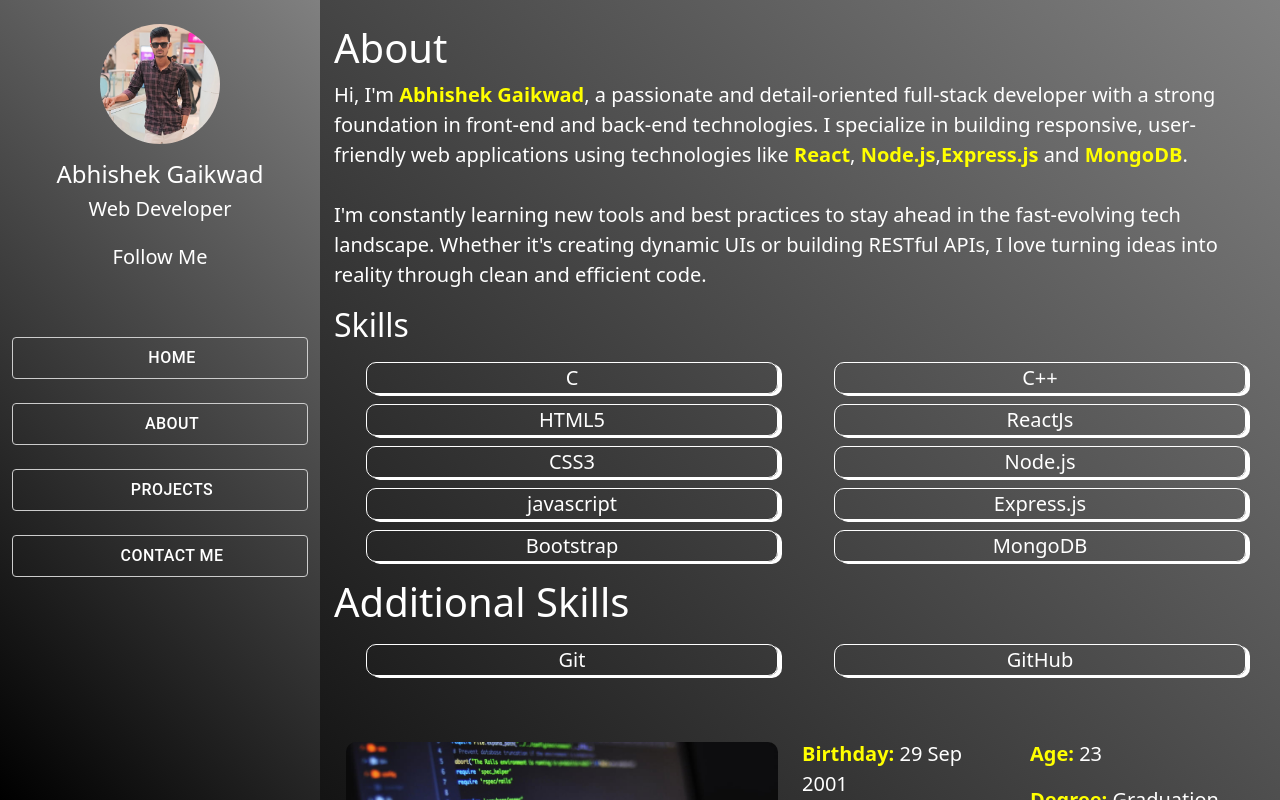
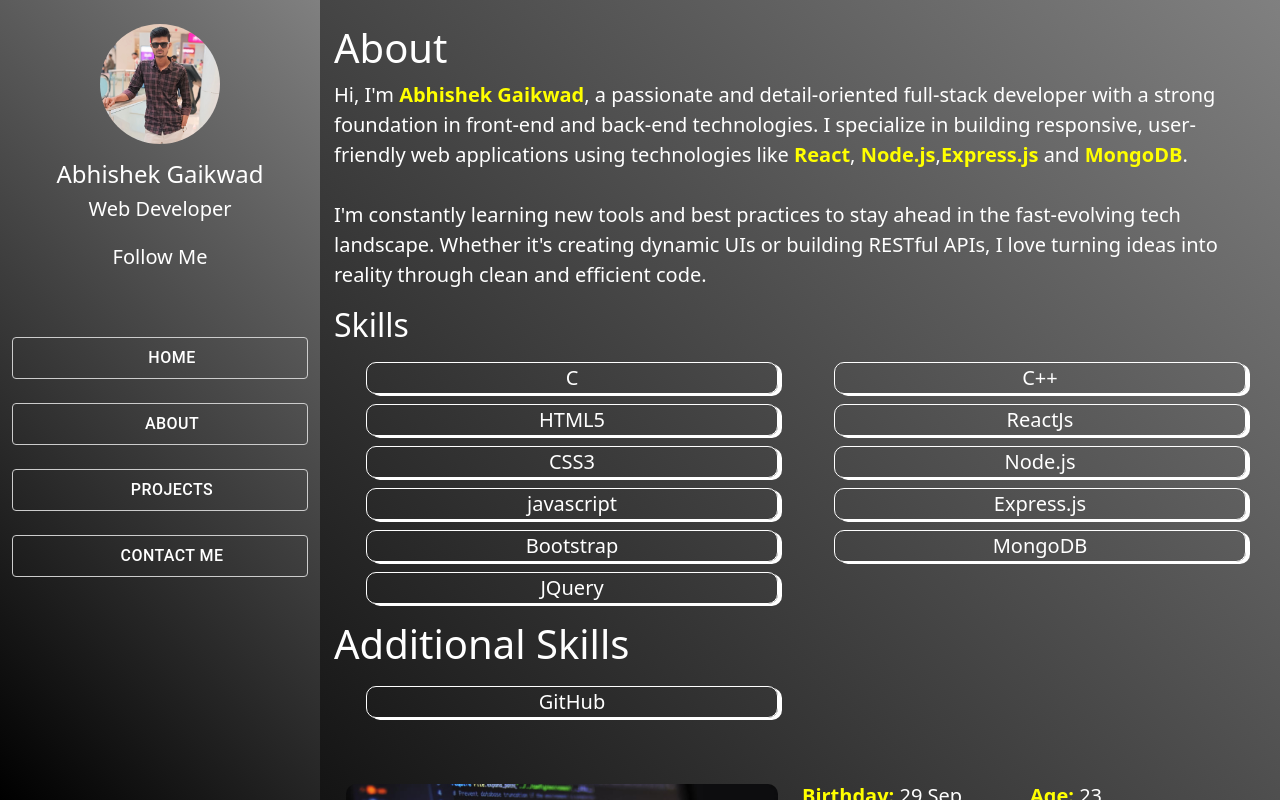
Before and after one commit to AbhishekGaikwad45/portfolio-app, a React (Create React App) app: page /about in a window 1280 px wide. Both pictures are taken after a click on the button "ABOUT". Built offline with nearby package versions, Linux system fonts and the light colour scheme; some icons are missing.

Commit message:
update code

```diff
--- a/src/Asset/Component/About.js
+++ b/src/Asset/Component/About.js
@@ -22,6 +22,7 @@ function About() {
             <li>CSS3</li>
             <li>javascript</li>
             <li>Bootstrap</li>
+            <li>JQuery</li>
           </ul>
 
 
@@ -43,7 +44,7 @@ function About() {
         <div className='col-6'>
           <ul>
 
-            <li>Git</li>
+            <li>GitHub</li>
 
 
           </ul>
@@ -52,7 +53,7 @@ function About() {
           </div>
           <div className='col-6'>
            <ul>
-             <li>GitHub</li>
+
 
 
           </ul>
--- a/src/Asset/Component/Projects.js
+++ b/src/Asset/Component/Projects.js
@@ -34,7 +34,7 @@ function Projects() {
       </div>
       <div className="mt-4 link">
   <a
-    href="https://agriculture-product-selling-website-sg9d.onrender.com"
+    href="https://agriculture-product-selling-website3.onrender.com"
     target="_blank"
     rel="noreferrer"
     style={{ color: 'white', backgroundColor: 'green', padding: '10px 20px', borderRadius: '5px', textDecoration: 'none' }}
```
